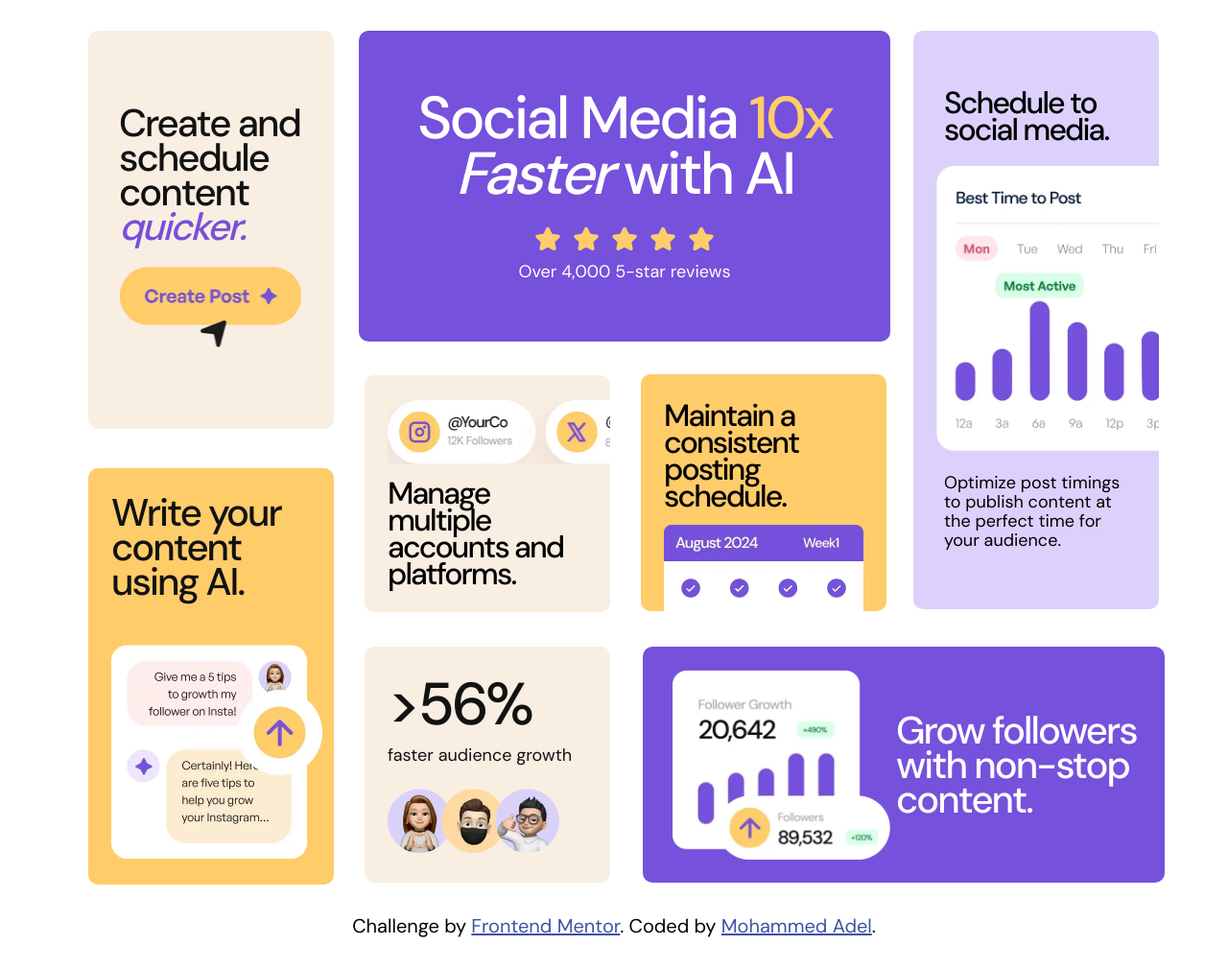
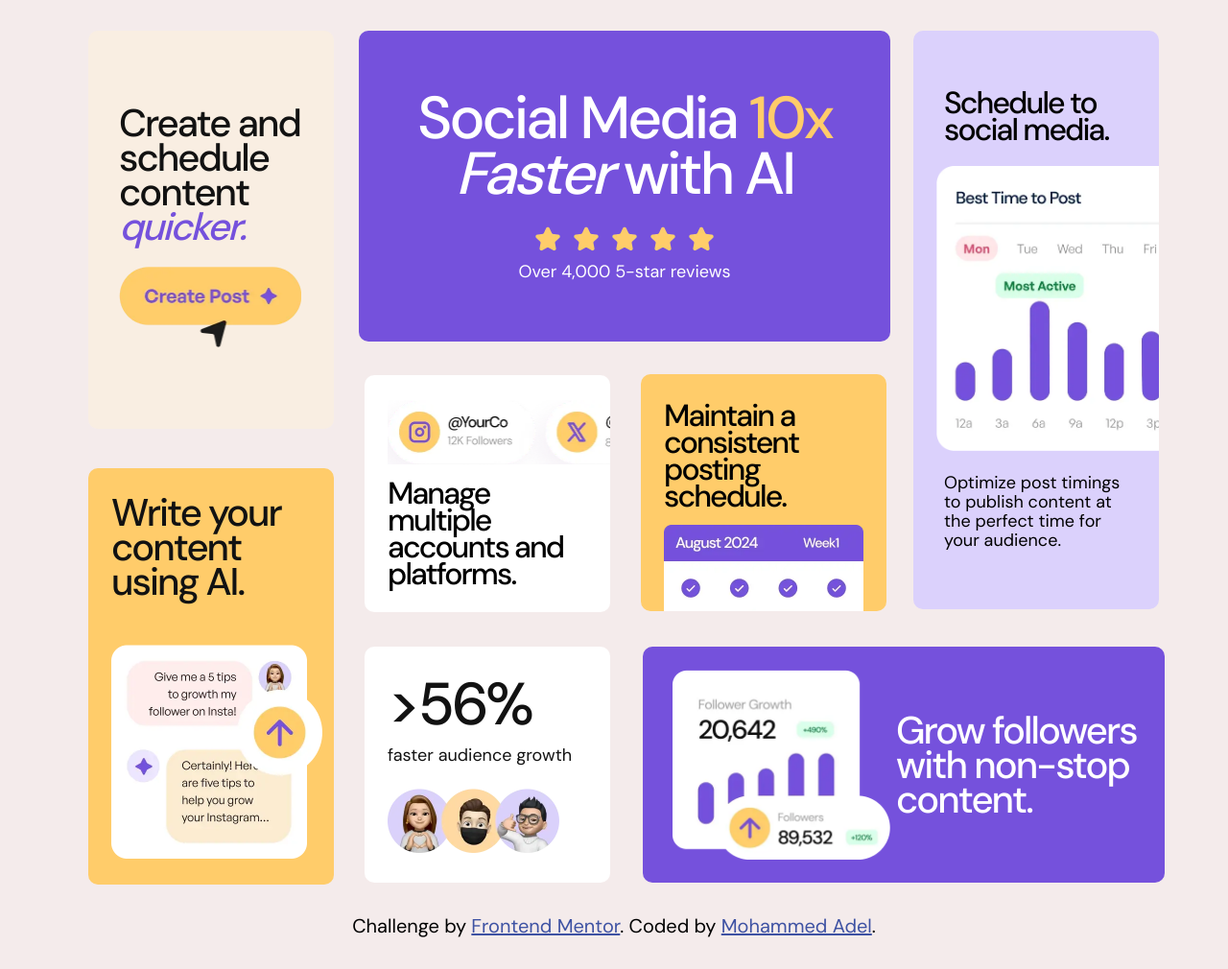
Before and after one commit to mohammedAdelAv/Bento-grid-main, a plain HTML site: page index.html in a window 1280 px wide. Shown: the whole page at 96% size. Drawn offline with Linux system fonts and the light colour scheme.

Commit message:
html&css changes

```diff
--- a/css/style.css
+++ b/css/style.css
@@ -56,8 +56,10 @@
 }
 
 body {
+    background-color: #f4ebeb;
     font-family: var(--font-family-dm-sans);
     display: flex;
+    flex-direction: column;
     justify-content: center;
     text-align: center;
     min-height: 100vh;
@@ -126,6 +128,7 @@ body {
 /* C2 Style */
 
 .c2 {
+    background-color: var(--white);
     width: 21.4375rem;
 }
 
@@ -232,6 +235,7 @@ body {
 /* C6 Style */
 
 .c6 {
+    background-color: var(--white);
     padding: 1.5rem;
     gap: 24px;
 }
@@ -326,9 +330,10 @@ body {
 /* End Attribution */
 
 
-@media (min-width: 1024px) {
+@media (min-width: 64em) {
 
     .container {
+        justify-content: center;
         grid-template-columns: repeat(4, 250px);
         grid-template-rows: repeat(6, 120px);
         grid-template-areas:
@@ -364,7 +369,6 @@ body {
     /* C2 Style */
 
     .c2 {
-        background-color: var(--yellow-100);
         margin-left: 6px;
         margin-top: 55px;
         grid-area: c2;
@@ -470,7 +474,6 @@ body {
     .c6 {
         margin-top: 34px;
         margin-left: 6px;
-        background-color: var(--yellow-100);
         grid-area: c6;
         padding: 1.5rem;
         gap: 24px;
--- a/index.html
+++ b/index.html
@@ -28,58 +28,60 @@
 
     <div class="container">
 
-      <div class="card c1">
+      <article class="card c1">
         <h1>Social Media <span class="sp1">10x</span> <span class="sp2">Faster</span> with AI</h1>
         <img src="./bento-grid-main/assets/images/illustration-five-stars.webp" alt="5 stars">
         <p>Over 4,000 5-star reviews</p>
-      </div>
+      </article>
 
-      <div class="card c2">
+      <article class="card c2">
         <img src="./bento-grid-main/assets/images/illustration-multiple-platforms.webp" alt="platforms">
         <h3>Manage multiple accounts and platforms.</h3>
-      </div>
+      </article>
 
-      <div class="card c3">
+      <article class="card c3">
         <h3>Maintain a consistent posting schedule.</h3>
         <img src="./bento-grid-main/assets/images/illustration-consistent-schedule.webp" alt="schedule">
-      </div>
+      </article>
 
-      <div class="card c4">
+      <article class="card c4">
         <h3>Schedule to social media.</h3>
         <img src="./bento-grid-main/assets/images/illustration-schedule-posts.webp" alt="schedule-posts">
         <p>Optimize post timings to publish content at the perfect time for your audience.</p>
-      </div>
+      </article>
 
-      <div class="card c5">
+      <article class="card c5">
         <img src="./bento-grid-main/assets/images/illustration-grow-followers.webp" alt="grow-followers">
         <h2>Grow followers with non-stop content.</h2>
-      </div>
+      </article>
 
-      <div class="card c6">
+      <article class="card c6">
         <div>
           <p class="p1">>56%</p>
           <p>faster audience growth</p>
         </div>
         <img src="./bento-grid-main/assets/images/illustration-audience-growth.webp" alt="growth">
-      </div>
+      </article>
 
-      <div class="card c7">
+      <article class="card c7">
         <h3>Create and schedule content <span>quicker.</span></h3>
         <img src="./bento-grid-main/assets/images/illustration-create-post.webp" alt="post">
-      </div>
+      </article>
 
-      <div class="card c8">
+      <article class="card c8">
         <h2>Write your content using AI.</h2>
         <img src="./bento-grid-main/assets/images/illustration-ai-content.webp" alt="ai-content">
-      </div>
+      </article>
+
     </div>
 
-    <div class="attribution">
-      Challenge by <a href="https://www.frontendmentor.io?ref=challenge">Frontend Mentor</a>.
-      Coded by <a href="#">Mohammed Adel</a>.
-    </div>
   </main>
 
+
+  <footer class="attribution">
+    Challenge by <a href="https://www.frontendmentor.io?ref=challenge">Frontend Mentor</a>.
+    Coded by <a href="#">Mohammed Adel</a>.
+  </footer>
 
 
 </body>
```
